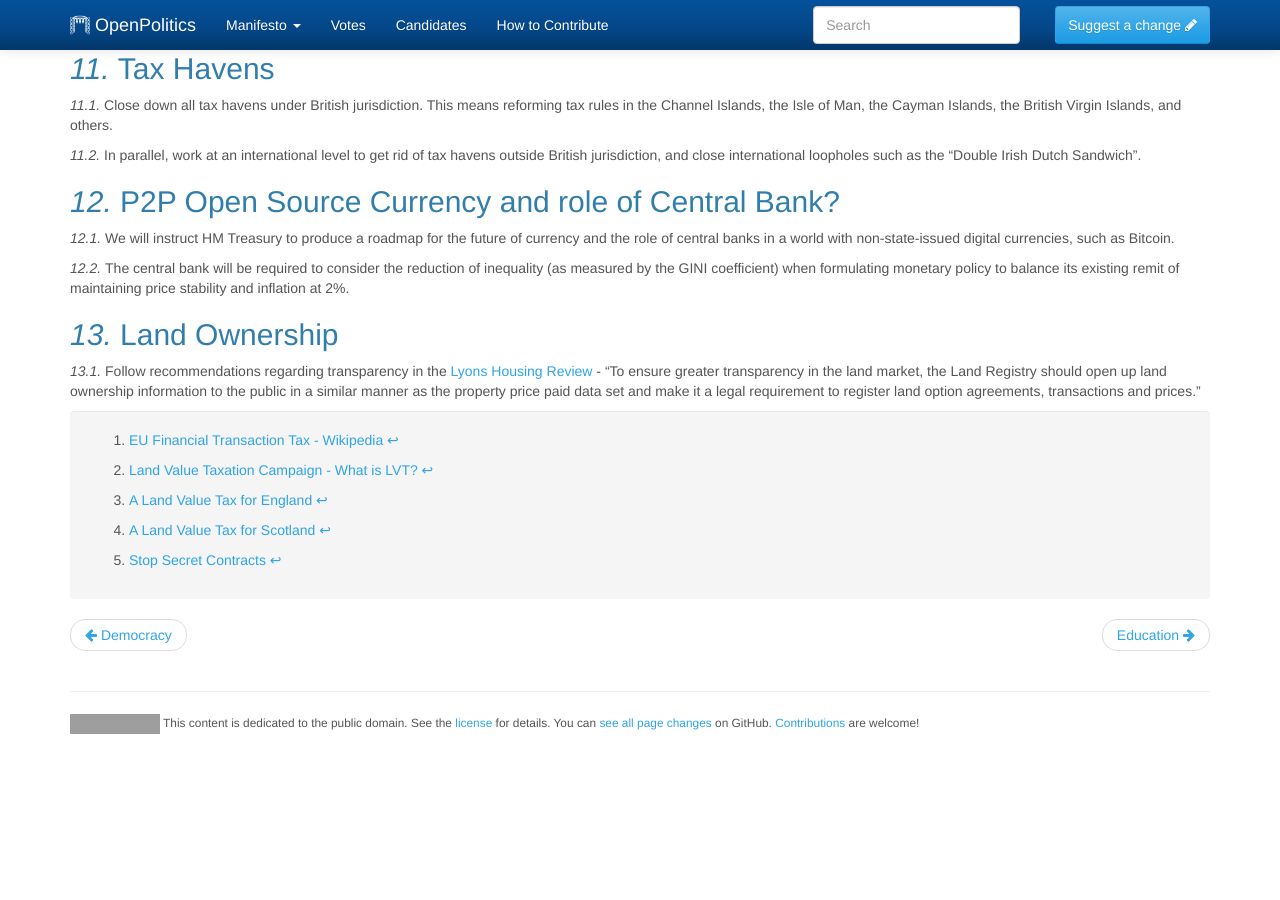
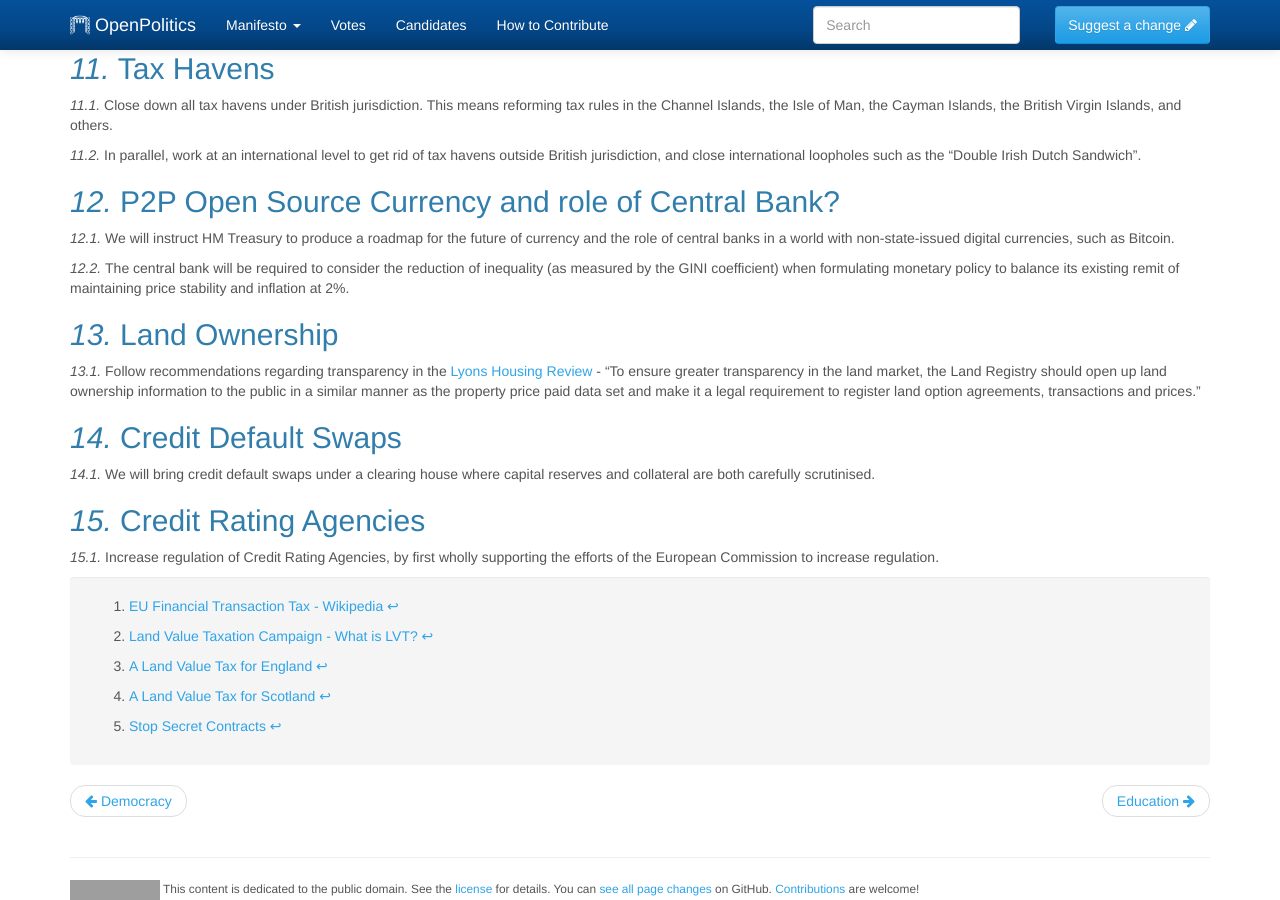
Before and after one commit to openpolitics/manifesto, a Jekyll site: the page built from manifesto/economy.md, in a window 1280 px wide and 900 px high, scrolled down 1807 px. Built offline with Jekyll 4.4.1, drawn with Linux system fonts in a browser that asks for light colours; before the commit the page ends 2541 px from its top, so only the background shows below that; some of the changed text lies outside the part shown; grey boxes are pictures that could not be loaded.

Commit message:
Added section about credit default swaps and another about credit rating agencies.

```diff
--- a/manifesto/economy.md
+++ b/manifesto/economy.md
@@ -88,6 +88,14 @@ Follow recommendations regarding transparency in the [Lyons Housing Review](http
 information to the public in a similar manner as the property price paid data set and make it a legal
 requirement to register land option agreements, transactions and prices."
 
+## Credit Default Swaps
+
+We will bring credit default swaps under a clearing house where capital reserves and collateral are both carefully scrutinised.
+
+## Credit Rating Agencies
+
+Increase regulation of Credit Rating Agencies, by first wholly supporting the efforts of the European Commission to increase regulation.
+
 [^1]: [EU Financial Transaction Tax - Wikipedia](https://en.wikipedia.org/wiki/European_Union_financial_transaction_tax)
 [^2]: [Stop Secret Contracts](http://stopsecretcontracts.org/)
 [^3]: [Land Value Taxation Campaign - What is LVT?](http://www.landvaluetax.org/what-is-lvt/)
```
